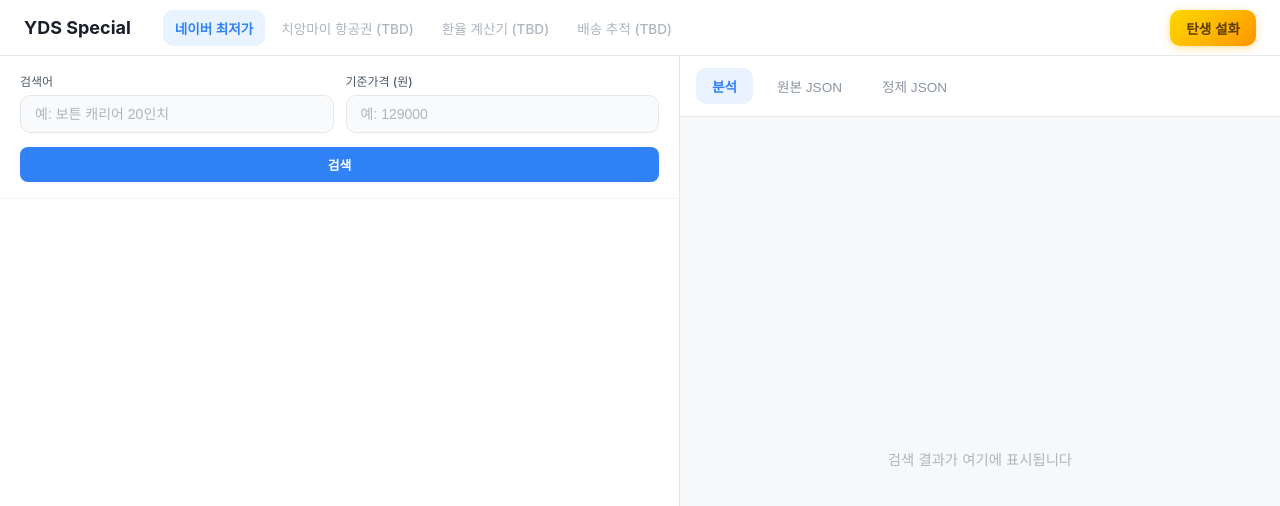
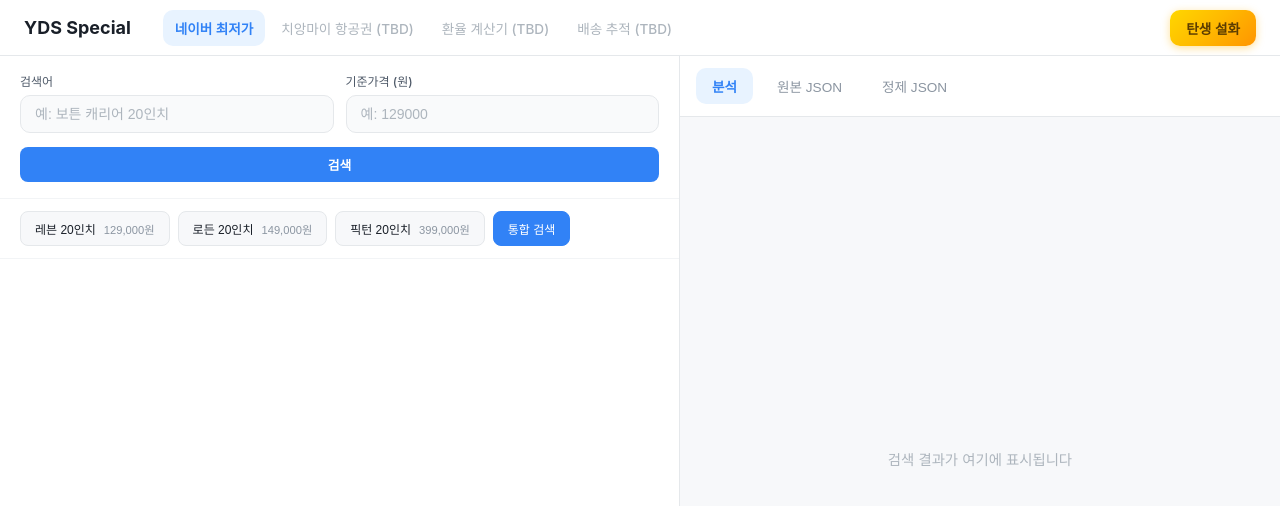
Before and after one commit to Hyune-s-lab/yds-special, a Next.js app: page / in a window 1280 px wide. Shown: the top 506 px of the page. Built offline with nearby package versions, Linux system fonts and the light colour scheme.

Commit message:
feat: 통합 검색 및 빠른 입력 버튼 추가

```diff
--- a/app/api/search/route.ts
+++ b/app/api/search/route.ts
@@ -48,7 +48,7 @@ export async function GET(request: NextRequest) {
   }
 
   try {
-    const url = `https://openapi.naver.com/v1/search/shop.json?query=${encodeURIComponent(query)}&display=100&sort=asc`
+    const url = `https://openapi.naver.com/v1/search/shop.json?query=${encodeURIComponent(query)}&display=100&sort=asc&exclude=used:rental:cbshop`
 
     const response = await fetch(url, {
       headers: {
--- a/app/globals.css
+++ b/app/globals.css
@@ -492,51 +492,60 @@ a {
   cursor: not-allowed;
 }
 
-/* History */
-.history {
+/* Quick Buttons */
+.quick-buttons {
   padding: 0.75rem 1.25rem;
   border-bottom: 1px solid #f2f4f6;
+  display: flex;
+  gap: 0.5rem;
 }
 
-.history-title {
-  font-size: 0.7rem;
-  color: #8b95a1;
-  margin-bottom: 0.5rem;
-  font-weight: 500;
-}
-
-.history-list {
-  display: flex;
-  flex-wrap: wrap;
-  gap: 0.375rem;
-}
-
-.history-item {
-  display: inline-flex;
-  align-items: center;
-  gap: 0.375rem;
-  padding: 0.375rem 0.625rem;
+.quick-btn {
+  padding: 0.5rem 0.875rem;
   background: #f7f8fa;
   border: 1px solid #e5e8eb;
   border-radius: 8px;
   font-size: 0.75rem;
+  color: #191f28;
+  font-weight: 500;
   cursor: pointer;
   transition: all 0.15s ease;
+  display: flex;
+  align-items: center;
+  gap: 0.5rem;
 }
 
-.history-item:hover {
+.quick-btn:hover {
   background: #e8f3ff;
   border-color: #3182f6;
+  color: #3182f6;
 }
 
-.history-query {
-  color: #191f28;
-  font-weight: 500;
+.quick-price {
+  color: #8b95a1;
+  font-size: 0.7rem;
+  font-weight: 400;
 }
 
-.history-threshold {
-  color: #8b95a1;
-  font-size: 0.65rem;
+.quick-btn:hover .quick-price {
+  color: #3182f6;
+}
+
+.quick-btn.integrated {
+  background: #3182f6;
+  border-color: #3182f6;
+  color: #fff;
+}
+
+.quick-btn.integrated:hover {
+  background: #1b64da;
+  border-color: #1b64da;
+}
+
+.quick-btn.integrated:disabled {
+  background: #d1d6db;
+  border-color: #d1d6db;
+  cursor: not-allowed;
 }
 
 /* Results */
@@ -632,6 +641,17 @@ a {
   box-shadow: 0 4px 12px rgba(0,0,0,0.15);
 }
 
+.result-query {
+  font-size: 0.65rem;
+  color: #3182f6;
+  background: #e8f3ff;
+  padding: 0.2rem 0.5rem;
+  border-radius: 6px;
+  font-weight: 500;
+  flex-shrink: 0;
+  margin-right: 0.5rem;
+}
+
 .result-mall {
   font-size: 0.65rem;
   color: #4e5968;
--- a/app/page.tsx
+++ b/app/page.tsx
@@ -1,6 +1,6 @@
 'use client'
 
-import { useState, useEffect } from 'react'
+import { useState } from 'react'
 
 interface Product {
   name: string
@@ -9,6 +9,7 @@ interface Product {
   price: number
   position: 'up' | 'down'
   productType: string
+  searchQuery?: string
 }
 
 interface SearchResult {
@@ -16,13 +17,14 @@ interface SearchResult {
   items: Product[]
   raw: unknown
   searchedAt: string
+  isIntegrated?: boolean
 }
 
-interface SearchHistory {
-  query: string
-  threshold: number
-  timestamp: number
-}
+const PRESET_ITEMS = [
+  { query: '레븐 20인치', threshold: 129000 },
+  { query: '로든 20인치', threshold: 149000 },
+  { query: '픽턴 20인치', threshold: 399000 },
+]
 
 type ViewerTab = 'analysis' | 'raw' | 'processed'
 
@@ -33,29 +35,6 @@ export default function Home() {
   const [result, setResult] = useState<SearchResult | null>(null)
   const [error, setError] = useState<string | null>(null)
   const [viewerTab, setViewerTab] = useState<ViewerTab>('analysis')
-  const [history, setHistory] = useState<SearchHistory[]>([])
-
-  // 페이지 로드 시 검색 기록 불러오기
-  useEffect(() => {
-    fetch('/api/history')
-      .then(res => res.json())
-      .then(data => setHistory(data))
-      .catch(() => {})
-  }, [])
-
-  const saveHistory = async (q: string, t: number) => {
-    try {
-      await fetch('/api/history', {
-        method: 'POST',
-        headers: { 'Content-Type': 'application/json' },
-        body: JSON.stringify({ query: q, threshold: t }),
-      })
-      // 기록 새로고침
-      const res = await fetch('/api/history')
-      const data = await res.json()
-      setHistory(data)
-    } catch {}
-  }
 
   const handleSearch = async (e: React.FormEvent) => {
     e.preventDefault()
@@ -78,8 +57,6 @@ export default function Home() {
       }
 
       setResult(data)
-      // 검색 성공 시 기록 저장
-      saveHistory(query, parseInt(threshold, 10))
     } catch (err) {
       setError(err instanceof Error ? err.message : '검색 중 오류가 발생했습니다.')
     } finally {
@@ -87,9 +64,41 @@ export default function Home() {
     }
   }
 
-  const handleHistoryClick = (h: SearchHistory) => {
-    setQuery(h.query)
-    setThreshold(h.threshold.toString())
+  const handleIntegratedSearch = async () => {
+    setLoading(true)
+    setError(null)
+    setResult(null)
+
+    try {
+      const results = await Promise.all(
+        PRESET_ITEMS.map(async (item) => {
+          const res = await fetch(`/api/search?query=${encodeURIComponent(item.query)}&threshold=${item.threshold}`)
+          const data = await res.json()
+          if (!res.ok) throw new Error(data.error)
+          return {
+            ...data,
+            items: data.items
+              .filter((p: Product) => p.position === 'down')
+              .map((p: Product) => ({ ...p, searchQuery: item.query }))
+          }
+        })
+      )
+
+      const allItems = results.flatMap(r => r.items)
+      const totalSum = results.reduce((sum, r) => sum + r.total, 0)
+
+      setResult({
+        total: totalSum,
+        items: allItems,
+        raw: results.map(r => r.raw),
+        searchedAt: new Date().toISOString(),
+        isIntegrated: true,
+      })
+    } catch (err) {
+      setError(err instanceof Error ? err.message : '검색 중 오류가 발생했습니다.')
+    } finally {
+      setLoading(false)
+    }
   }
 
   const formatPrice = (price: number) => {
@@ -128,24 +137,21 @@ export default function Home() {
           </button>
         </form>
 
-        {/* 최근 검색 기록 */}
-        {history.length > 0 && (
-          <div className="history">
-            <div className="history-title">최근 검색</div>
-            <div className="history-list">
-              {history.map((h, index) => (
+        {/* 빠른 입력 버튼 */}
+        <div className="quick-buttons">
+          {PRESET_ITEMS.map((item) => (
             <button
-                  key={index}
-                  className="history-item"
-                  onClick={() => handleHistoryClick(h)}
+              key={item.query}
+              className="quick-btn"
+              onClick={() => { setQuery(item.query); setThreshold(item.threshold.toString()); }}
             >
-                  <span className="history-query">{h.query}</span>
-                  <span className="history-threshold">{h.threshold.toLocaleString()}원</span>
+              {item.query} <span className="quick-price">{item.threshold.toLocaleString()}원</span>
             </button>
           ))}
+          <button className="quick-btn integrated" onClick={handleIntegratedSearch} disabled={loading}>
+            통합 검색
+          </button>
         </div>
-          </div>
-        )}
 
         {error && <div className="error">{error}</div>}
 
@@ -155,6 +161,13 @@ export default function Home() {
           <div className="results">
             <div className="results-header">
               <div className="results-summary">
+                {result.isIntegrated ? (
+                  <>
+                    통합 검색 | 기준가 이하{' '}
+                    <strong style={{ color: '#00c471' }}>{result.items.length}</strong>개
+                  </>
+                ) : (
+                  <>
                     총 <strong>{result.total.toLocaleString()}</strong>개 중{' '}
                     <strong>{result.items.length}</strong>개 표시 |{' '}
                     기준가 이하: <strong style={{ color: '#00c471' }}>
@@ -163,8 +176,10 @@ export default function Home() {
                     기준가 초과: <strong style={{ color: '#f04452' }}>
                       {result.items.filter(i => i.position === 'up').length}
                     </strong>개
+                  </>
+                )}
               </div>
-              {result.total > 100 && (
+              {!result.isIntegrated && result.total > 100 && (
                 <div className="results-warning">
                   검색 결과가 100개가 넘지 않도록 더 정확한 검색어를 넣어주세요.
                 </div>
@@ -174,6 +189,9 @@ export default function Home() {
               {result.items.map((item, index) => (
                 <div key={index} className="result-item">
                   <div className="result-info">
+                    {item.searchQuery && (
+                      <span className="result-query">{item.searchQuery}</span>
+                    )}
                     <a href={item.link} target="_blank" rel="noopener noreferrer" className="result-name" data-tooltip={item.name}>{item.name}</a>
                     <span className="result-mall">{item.mall}</span>
                   </div>
```
Lines whose indentation alone changed are shown as unchanged.
